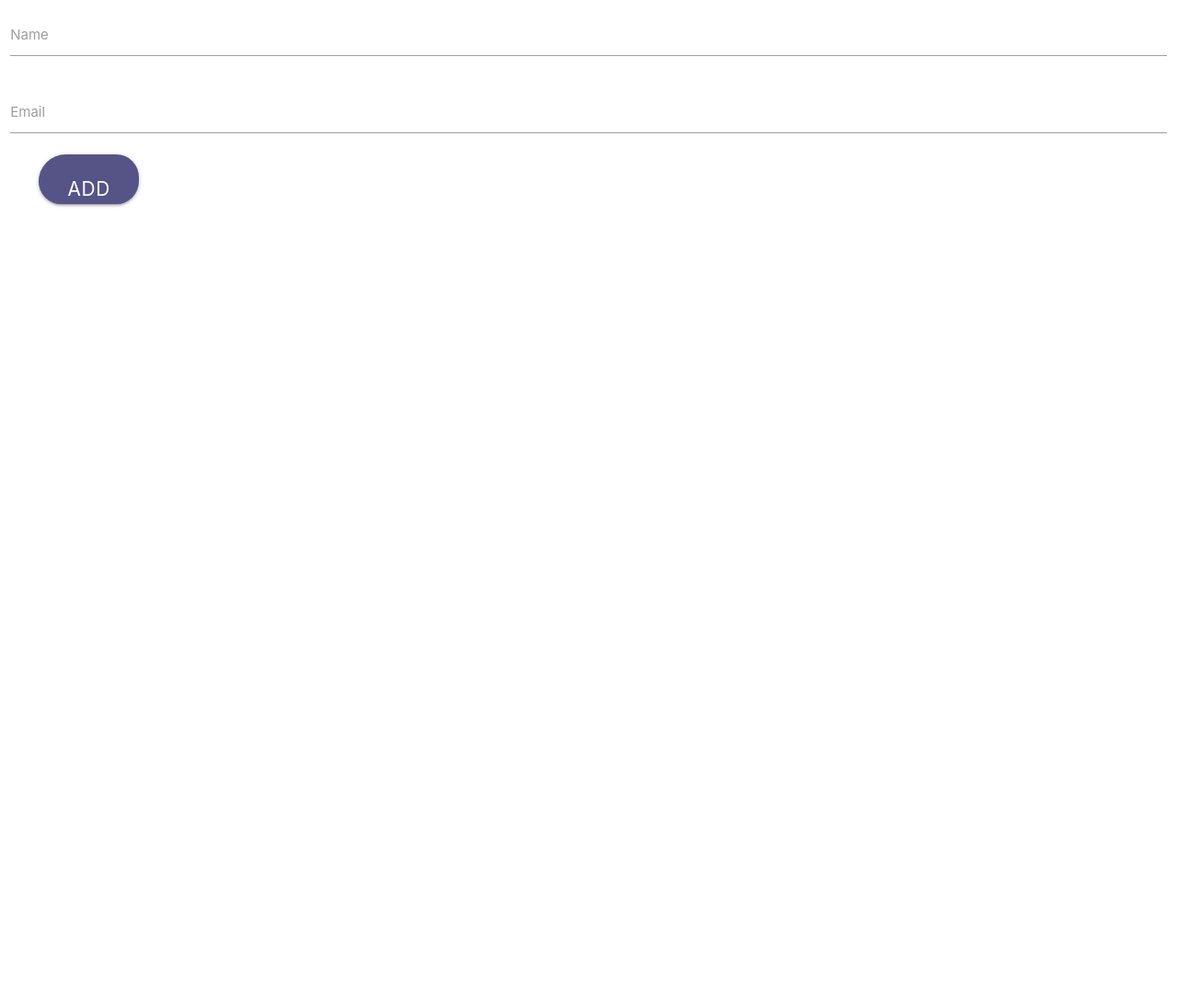
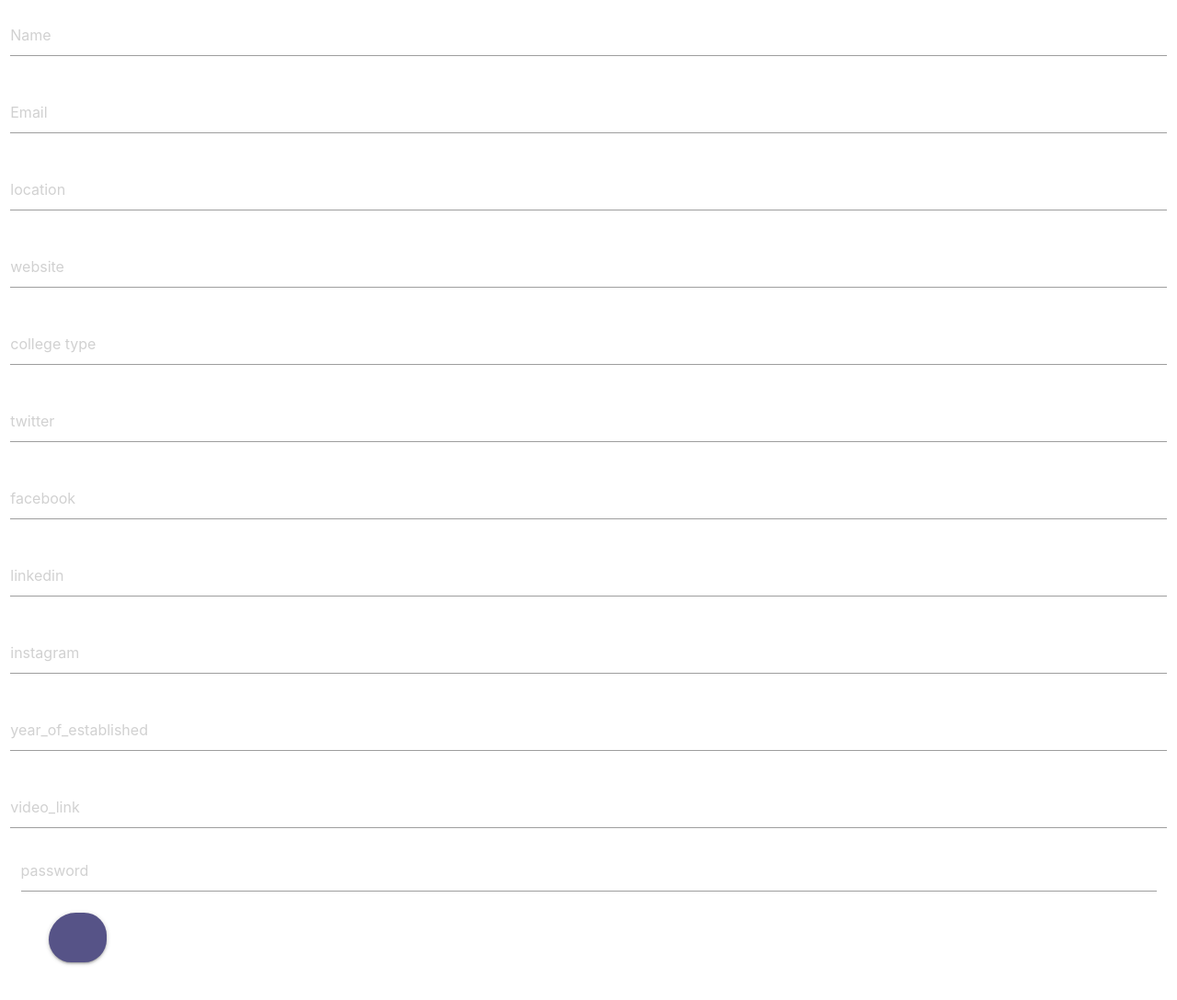
Before and after one commit to Incentive-Coders/camprec-admin-panel, an Electron app: page Screens/Add_institute.html in a window 1280 px wide. Shown: the whole page at 92% size. Before the commit the page ends 800 px from the top, so only its background shows below. Drawn offline with nearby package versions, Linux system fonts and the light colour scheme; no server answers.

Commit message:
added data

```diff
--- a/Screens/Add_institute.html
+++ b/Screens/Add_institute.html
@@ -1,28 +1,58 @@
 <!DOCTYPE html>
 <html>
     <head>
+      <meta charset="UTF-8">
         <title>Camprec Admin Panel</title>
         <!-- <link rel=”stylesheet” href=”https://stackpath.bootstrapcdn.com/bootstrap/5.0.0-alpha1/css/bootstrap.min.css” rel = ”nofollow” integrity=”sha384-r4NyP46KrjDleawBgD5tp8Y7UzmLA05oM1iAEQ17CSuDqnUK2+k9luXQOfXJCJ4I” crossorigin=”anonymous”> -->
         <!-- <link rel = "stylesheet" href="../css/home.css"/> -->
         <link rel="stylesheet" href="https://cdnjs.cloudflare.com/ajax/libs/materialize/1.0.0/css/materialize.min.css">
         <!-- <link rel = "stylesheet" href="../css/index.css"/> -->
         <link rel = "stylesheet" href="../css/admin.css"/>
-
         <link href="https://fonts.googleapis.com/icon?family=Material+Icons" rel="stylesheet">
+        <script src="./addInstitute.js">
+        </script>
     </head>
     <body>
         <div class="row">
             <form class="col s12 m12 l12">
               <div class="row">
                 <div class="input-field col s12 m12 l12">
-                    <input id="name" type="email" class="validate">
-                    <label for="name">Name</label>
+                    <input placeholder="Name" id="name" type="text" class="validate">
                 </div>
                 <div class="input-field col s12 m12 l12">
-                    <input id="email" type="email" class="validate">
-                    <label for="email">Email</label>
+                    <input placeholder="Email" id="email" type="email" class="validate">
                 </div>
-                <button class="btn-large btn1 ma">Add</button>
+                <div class="input-field col s12 m12 l12">
+                  <input placeholder="location"  id="location" type="text" class="validate">
+                </div>
+                <div class="input-field col s12 m12 l12">
+                  <input  placeholder="website" id="website" type="text" class="validate">
+                </div>
+                <div class="input-field col s12 m12 l12">
+                  <input  placeholder="college type" id="college_type" type="text" class="validate">
+                </div>
+                <div class="input-field col s12 m12 l12">
+                  <input  placeholder="twitter" id="twitter" type="text" class="validate">
+                </div>
+                <div class="input-field col s12 m12 l12">
+                  <input  placeholder="facebook" id="facebook" type="text" class="validate">
+                </div>
+                <div class="input-field col s12 m12 l12">
+                  <input  placeholder="linkedin" id="linkedin" type="text" class="validate">
+                </div>
+                <div class="input-field col s12 m12 l12">
+                  <input  placeholder="instagram" id="instagram" type="text" class="validate">
+                </div>
+                <div class="input-field col s12 m12 l12">
+                  <input  placeholder="year_of_established" id="year" type="text" class="validate">
+                </div>
+                <div class="input-field col s12 m12 l12">
+                  <input  placeholder="video_link" id="video" type="text" class="validate">
+
+                <div class="input-field col s12 m12 l12">
+                    <input  placeholder="password"id="password" type="password" class="validate">
+                </div>
+                <input class="btn-large btn1 ma" id="addbtn" type="button" onclick="create()" ></input>
               </div>
             </form>
           </div>
@@ -30,4 +60,5 @@
     <script src="../main.js">
 
     </script>
+
 </html>
--- /dev/null
+++ b/Screens/addInstitute.js
@@ -0,0 +1,52 @@
+const create = () =>{
+    const nam = document.getElementById('name')
+    const email = document.getElementById('email')
+    const location = document.getElementById('location')
+    const year = document.getElementById('year')
+    const website = document.getElementById('website')
+    const video = document.getElementById('video')
+    const password = document.getElementById('password')
+    const twitter= document.getElementById('twitter')
+    const facebook= document.getElementById('facebook')
+    const instagram= document.getElementById('instagram')
+    const linkedin= document.getElementById('linkedin')
+    const college_type=document.getElementById('college_type')
+    const Button = document.getElementById('addbtn')
+    Button.addEventListener('click', event => createPost(nam.value,college_type.value, email.value,location.value,year.value,website.value,video.value,password.value,twitter.value,facebook.value,instagram.value,linkedin.value))
+    }
+    const createPost = (name,college_type,email,location,year,website,video,password,twitter,facebook,instagram,linkedin) => {
+
+        console.log(1)
+        fetch('https://camprec.herokuapp.com/api/college/signup', {
+        method: 'POST',
+        body: JSON.stringify({
+            name: name,
+            college_type:college_type,
+            email: email,
+            location:location,
+            year_of_established:year,
+            website:website,
+            vedio_link:video,
+            password:password,
+            social_media : {
+              twitter :twitter,
+              facebook : facebook,
+              linkedin : linkedin,
+              instagram : instagram
+          }
+        }),
+        headers: {
+            'Accept':'*/*','Content-Type': 'application/json', 'Accept-Encoding' : 'gzip, deflate, br', 'Connection' : 'keep-alive'
+        },
+        })
+      .then((r) => r.json())
+      .then((resp) => {
+          console.log(resp.data)
+          console.log(resp.status)
+        window.alert("Institute added Successfuly");
+      })
+      .catch(error => {
+        console.error('There was an error!');
+
+    });
+    }
```
Also changed, not shown: Screens/Add_company.html (+20 -12 lines), Screens/addcompany.js (+17 -6 lines), Screens/college_list.js (added, +22 -0 lines), Screens/delete_college.html (+14 -15 lines), Screens/delete_student.html (+27 -15 lines).
